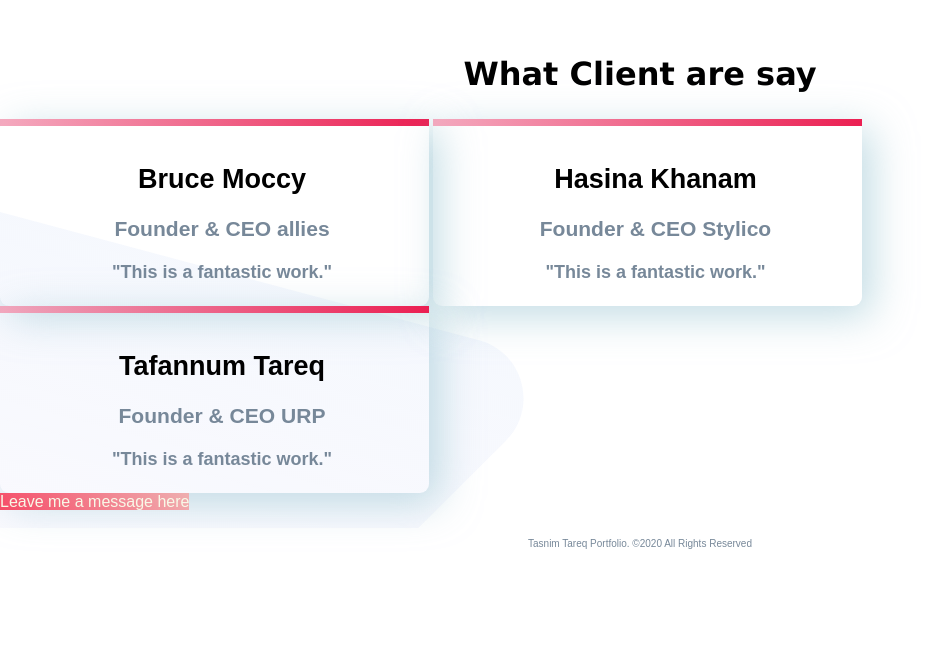
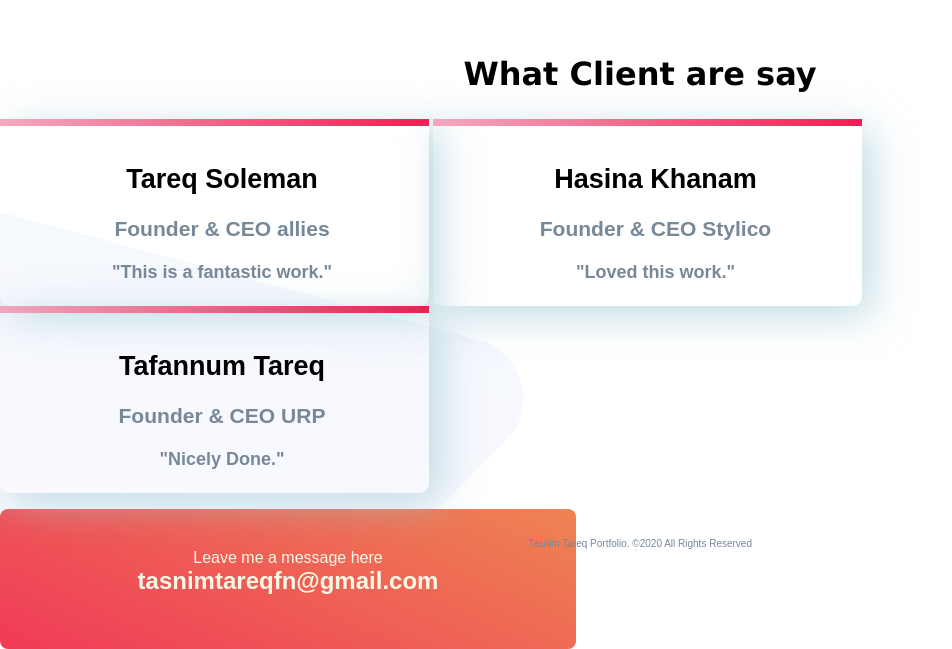
Before and after one commit to tasnim-nova/Portfolio-Assignment, a plain HTML site: page index.html in a window 1280 px wide. Shown: the part 1672-2321 px from the top of the page, without its empty margins (0-952 px from the left). Before the commit the page ends 2231 px from the top, so only its background shows below. Drawn offline with Linux system fonts and the light colour scheme.

Commit message:
Nealrly ready, final problem: mail section center

```diff
--- a/index.html
+++ b/index.html
@@ -24,7 +24,7 @@
         </div>
         <div class="section-width">
             <h1>Biography</h1>
-            <p>I'm Studying Electrical and Electronic Engineering in University of Chittagong. I love doing EEE based project on my free time. I have done some sensor, arduino and IOT based projects. To see my projects click the bellow option</p>
+            <p>I'm Studying Electrical and Electronic Engineering in University of Chittagong. I love doing EEE based project on my free time. I have done some Sensor, Arduino and IOT based projects. To see my projects click the bellow option</p>
             <a href="https://tasnimtareqproject.wordpress.com" class="Button">My Projects</a>
         </div>
     </section>
@@ -39,22 +39,22 @@
     <section id="footer-section">
         <h1 style="text-align: center;">What Client are say</h1>
         <div class="latest-section-styling client">
-           <h2 >Bruce Moccy</h2>
+           <h2 >Tareq Soleman</h2>
            <h3>Founder & CEO allies</h3>
            <p>"This is a fantastic work."</p>
         </div>
         <div class="latest-section-styling client">
             <h2 >Hasina Khanam</h2>
             <h3>Founder & CEO Stylico</h3>
-            <p>"This is a fantastic work."</p>
+            <p>"Loved this work."</p>
          </div>
          <div class="latest-section-styling client">
             <h2 >Tafannum Tareq</h2>
             <h3>Founder & CEO URP</h3>
-            <p>"This is a fantastic work."</p>
+            <p>"Nicely Done."</p>
          </div>
          <div>
-             <a href="tasnimtareqfn@gmail.com" id="mail-button">Leave me a message here</a>
+             <p id="mail-button">Leave me a message here <br> <span>tasnimtareqfn@gmail.com </span></p>
          </div>
     </section>
     <footer>
--- a/style.css
+++ b/style.css
@@ -16,6 +16,9 @@ section{
     padding: 9px 8px;
     border-radius: 10px;
     color: rgb(27, 51, 51);
+}
+.Button:hover{
+    background-image: linear-gradient(5deg, cyan, white);
 }
 .section-width{
     width: 40%;
@@ -53,10 +56,13 @@ h2{
     color: black;
 }
 #mail-button{
-    text-decoration: none;
     color: rgb(248, 248, 231);
     text-align: center;
-    background-image: linear-gradient(45deg, rgb(245, 75, 103), rgba(243, 166, 166, 0.856));
+    background-image: linear-gradient(25deg, rgb(240, 58, 88), rgba(235, 111, 53, 0.856));
+    height: 100px;
+    width: 45%;
+    border-radius: 8px;
+    padding-top: 40px;
 }
 .latest-section-styling{
     text-align: center;
@@ -86,3 +92,9 @@ footer{
     text-align: center;
     color: lightslategray;
 }
+span{
+    font-size: x-large;
+    font-weight: bold;
+    padding-top: 50px;
+    text-align: center;
+}
```
